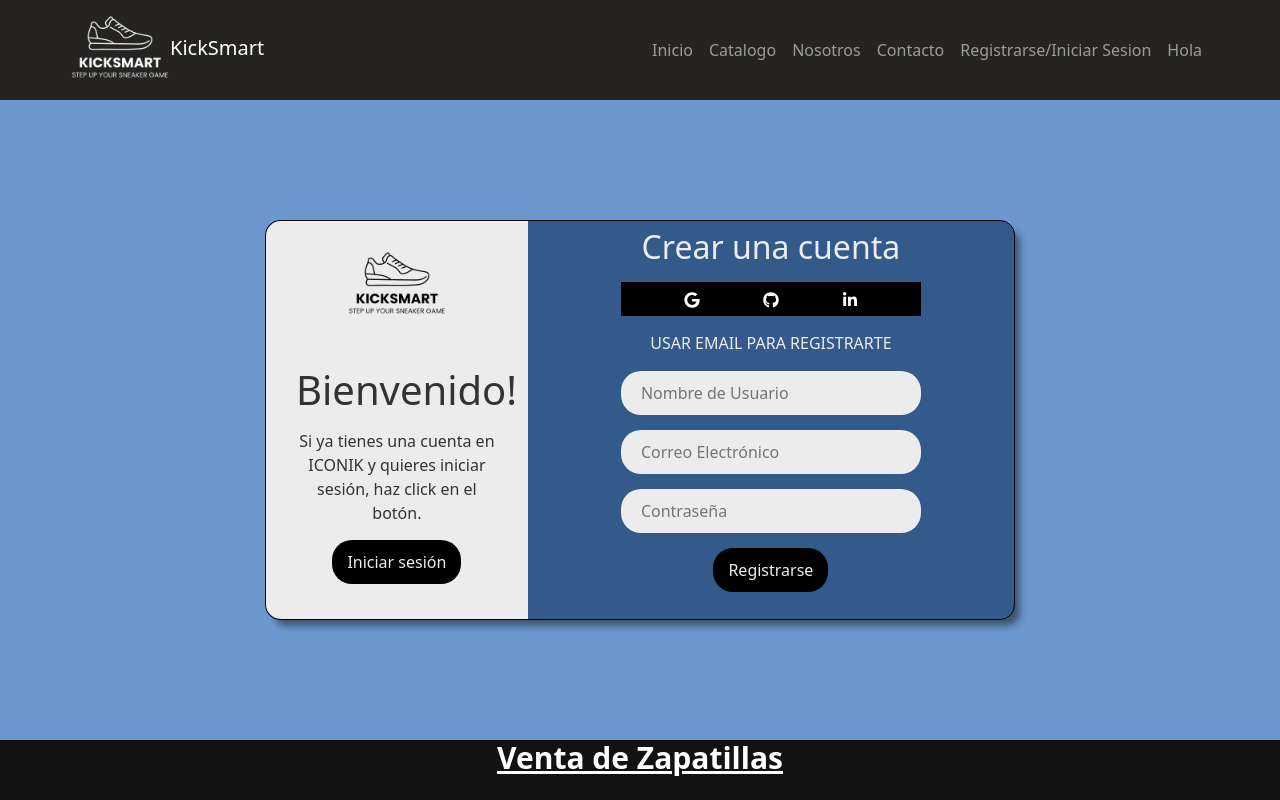
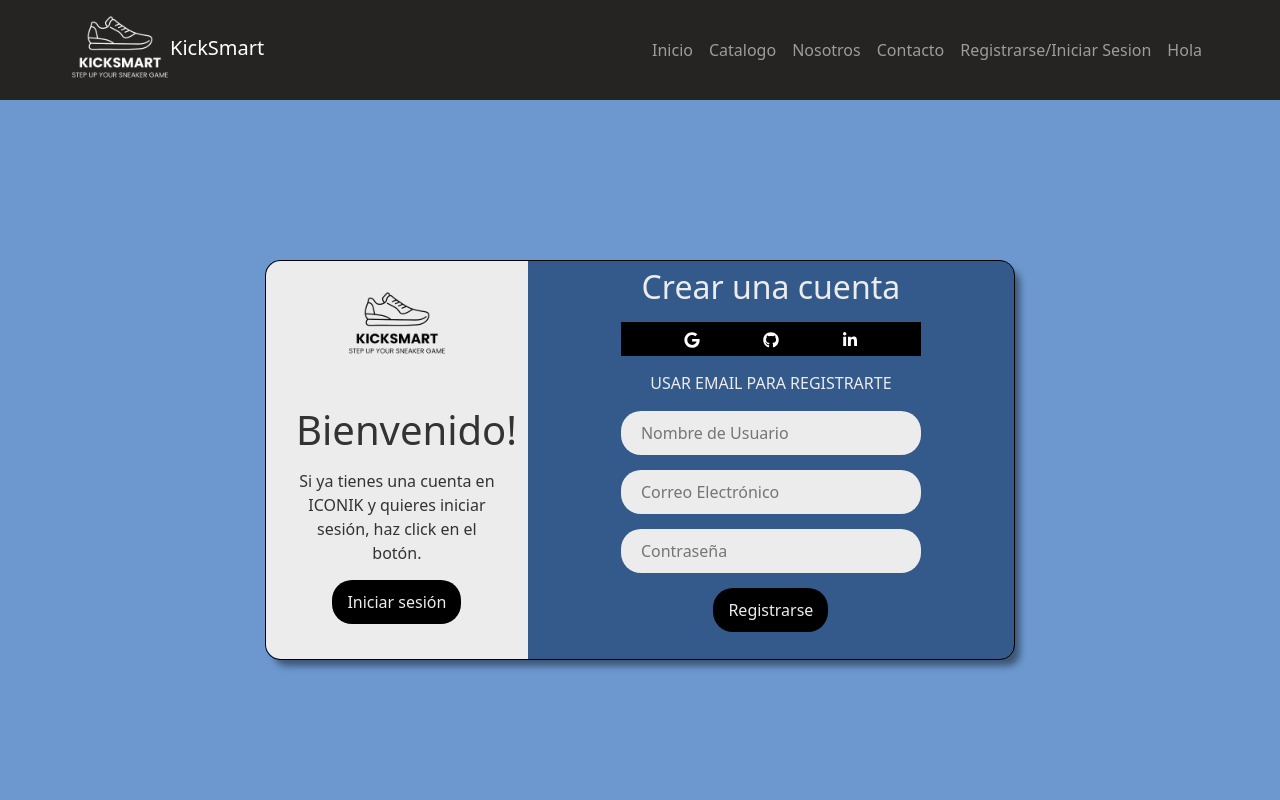
Before and after one commit to LucasAlbarado/lucas-albarado, a React (Create React App) app: page /login in a window 1280 px wide. Shown: the top 800 px of the page. Built offline with nearby package versions, Linux system fonts and the light colour scheme.

Commit message:
fixed login

```diff
--- a/src/components/loginRegister.css
+++ b/src/components/loginRegister.css
@@ -9,7 +9,7 @@
   align-items: center;
   justify-content: center;
   background-color: #6c98cf;
-  height: 80vh;
+  height: 90vh;
 }
 .container-form {
   display: flex;
@@ -208,7 +208,7 @@
     padding: 8px 20px;
   }
   .welcome img {
-    padding-top: 20px;
+    padding-top: 10px;
     margin-bottom: 2px;
   }
   .container-form {
```
